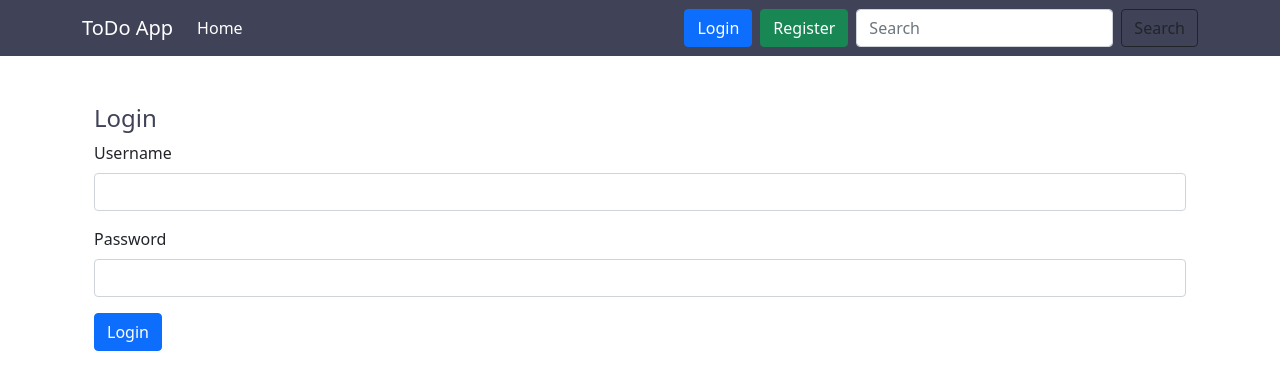
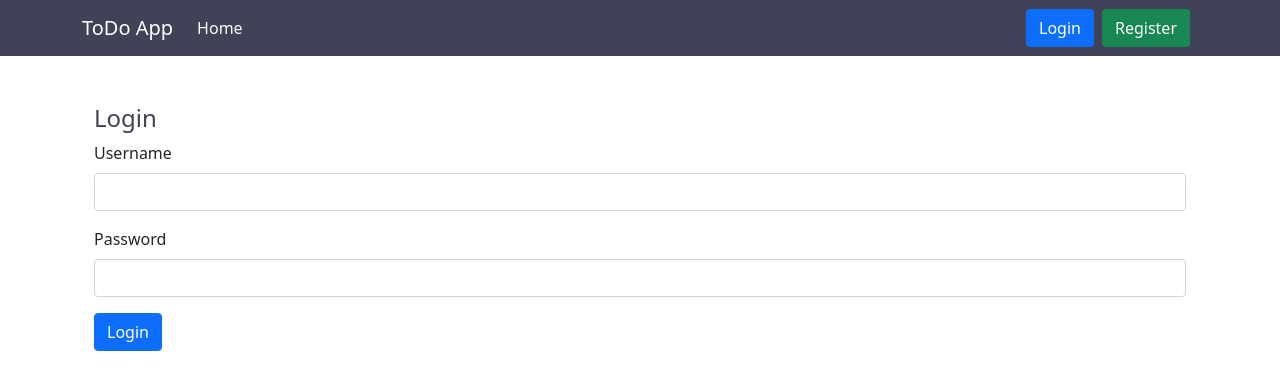
Before and after one commit to nubcoder420/Professional-Portfolio-Projects, a Flask app: a page that uses Day 87 - Web Development - Todo List Webapp/templates/base.html in a window 1280 px wide. Shown: the top 390 px of the page. Run offline with Flask 3, Linux system fonts and the light colour scheme; some libraries are stand-ins or nearby versions.

Commit message:
ToDo Web App Version 1

```diff
--- a/Day 87 - Web Development - Todo List Webapp/app.py
+++ b/Day 87 - Web Development - Todo List Webapp/app.py
@@ -113,7 +113,7 @@ def add_task():
 @login_required
 def edit_task(task_id):
     task = Task.query.get_or_404(task_id)
-    if task.author != current_user:
+    if task.author.id != current_user:
         abort(403)
 
     form = TaskForm(request.form, obj=task)
--- a/Day 87 - Web Development - Todo List Webapp/templates/base.html
+++ b/Day 87 - Web Development - Todo List Webapp/templates/base.html
@@ -43,10 +43,6 @@
 
                 {% endif %}
 
-                <form class="d-flex">
-                    <input class="form-control me-2" type="search" placeholder="Search" aria-label="Search">
-                    <button class="btn btn-outline-dark" type="submit">Search</button>
-                </form>
             </div>
         </div>
     </nav>
```
